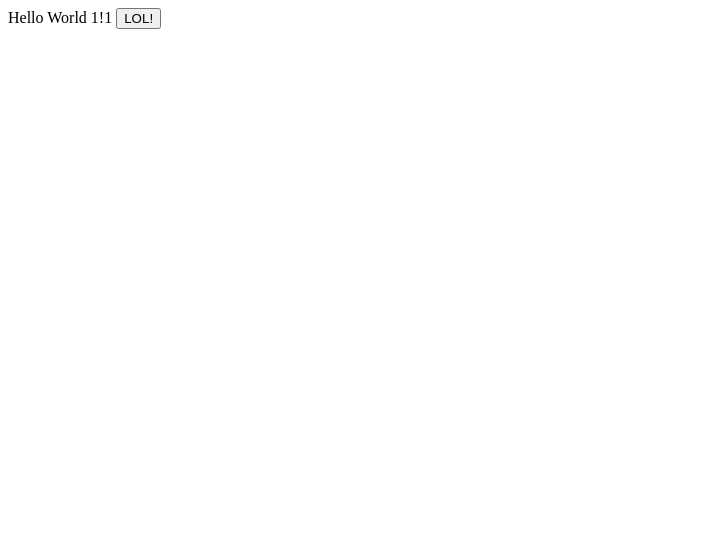
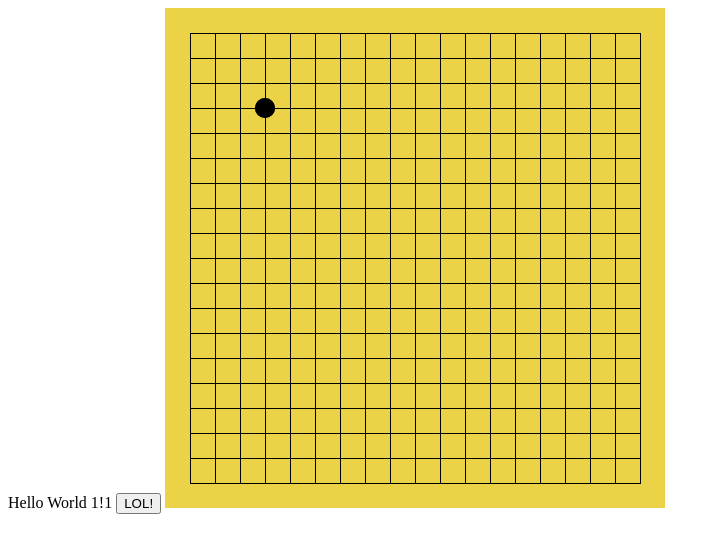
Before and after one commit to Shikaga/GnuGoTutor, a plain HTML site: page WebContent/index.html in a window 1280 px wide. Shown: the whole page, without its empty margins (0-720 px from the left). Drawn offline with Linux system fonts and the light colour scheme.

Commit message:
Updated the html client to draw board and black stones

```diff
--- a/WebContent/index.html
+++ b/WebContent/index.html
@@ -1,12 +1,71 @@
 <html>
 <head>
-<meta http-equiv="Content-Type" content="text/html; charset=ISO-8859-1">
 <title>Insert title here</title>
 <script type="text/javascript" src="lib/jquery.js"></script>
 </head>
 <body>
 Hello World 1!1
 <button id="button1">LOL!</button>
+<canvas id="canvas" width="500" height="500">
+</canvas>
+
+<script>
+
+var Point = function(x, y) {
+	this.x = x;
+	this.y = y;
+}
+
+var moves = [""];
+
+function drawCircle(x, y) {
+	context.fillStyle = '#000'; // blue
+	context.beginPath();
+	context.arc(x, y, 10, 0, Math.PI*2, true);
+	context.closePath();
+	context.fill();
+}
+
+function canvasOnClick(e) {
+	var x= Math.floor((e.offsetX/25)-.5);
+	var y= Math.floor((e.offsetY/25)-.5);
+	var point1 = new Point(x,y);
+	console.log(point1);
+	moves.push(point1);
+	for (point in moves) {
+		drawStone(moves[point].x, moves[point].y);
+	}
+}
+
+$("#canvas").click(canvasOnClick);
+
+function drawStone(x, y) {
+	drawCircle(25+x*25, 25+y*25);
+}
+
+var canvas = document.getElementById('canvas');
+var context = canvas.getContext('2d');
+console.log(context);
+context.fillStyle   = '#EBD246'; // blue
+// Draw some rectangles.
+context.fillRect  (0, 0, 500, 500);
+var i=0;
+var xOffset = 25.5;
+var yOffset = 25.5;
+for (i =0; i < 19; i++) {
+	context.moveTo(i*25+xOffset, yOffset);
+	context.lineTo(i*25+yOffset, 475.5);
+	context.stroke();
+}
+for (i =0; i < 19; i++) {
+	context.moveTo(xOffset, i*25+yOffset);
+	context.lineTo(475.5, i*25+xOffset);
+	context.stroke();
+}
+drawStone(3,3);
+drawStone(3,3);
+
+</script>
 <script>
 function lol() {
 	alert('win');
```
